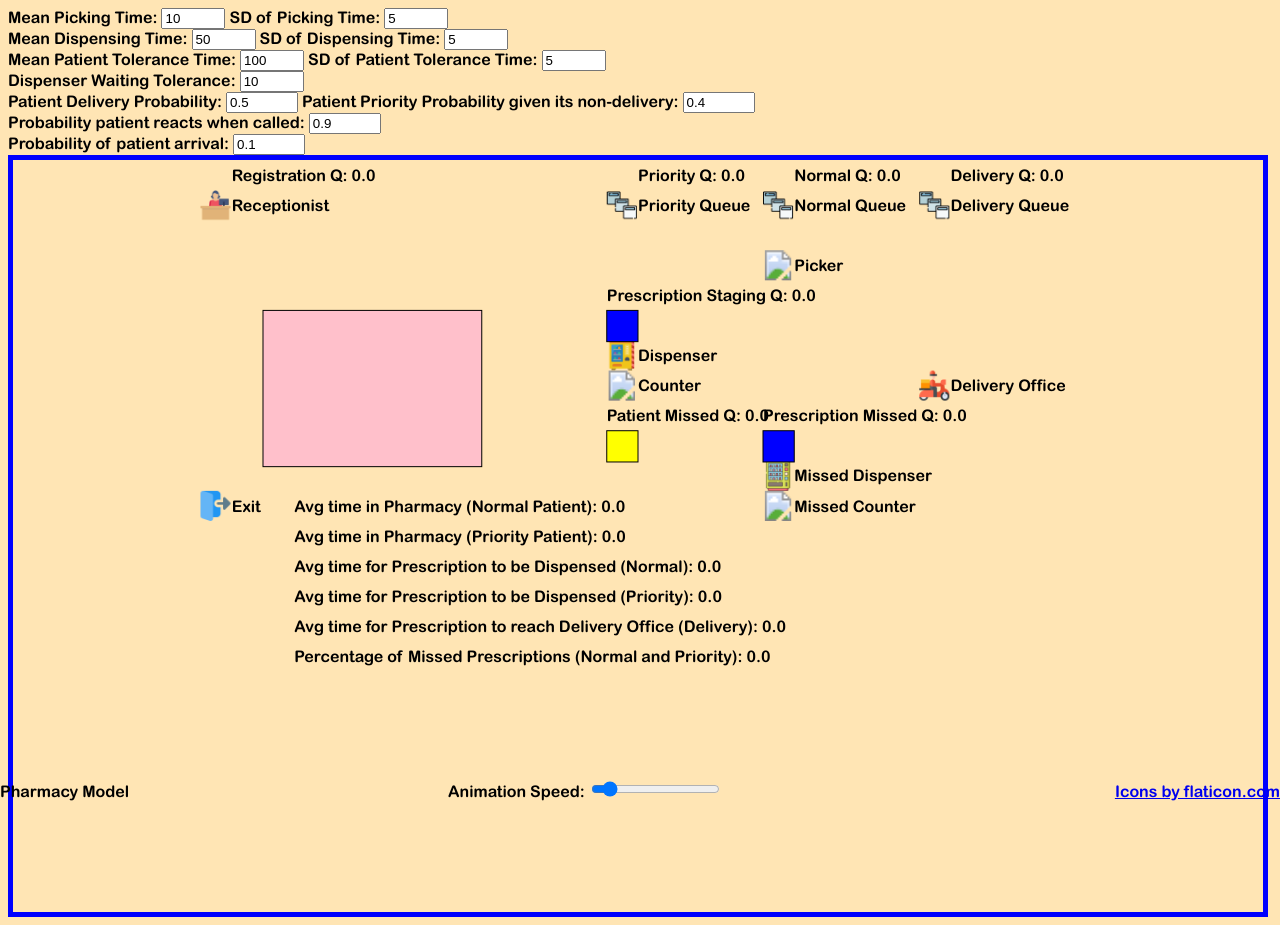
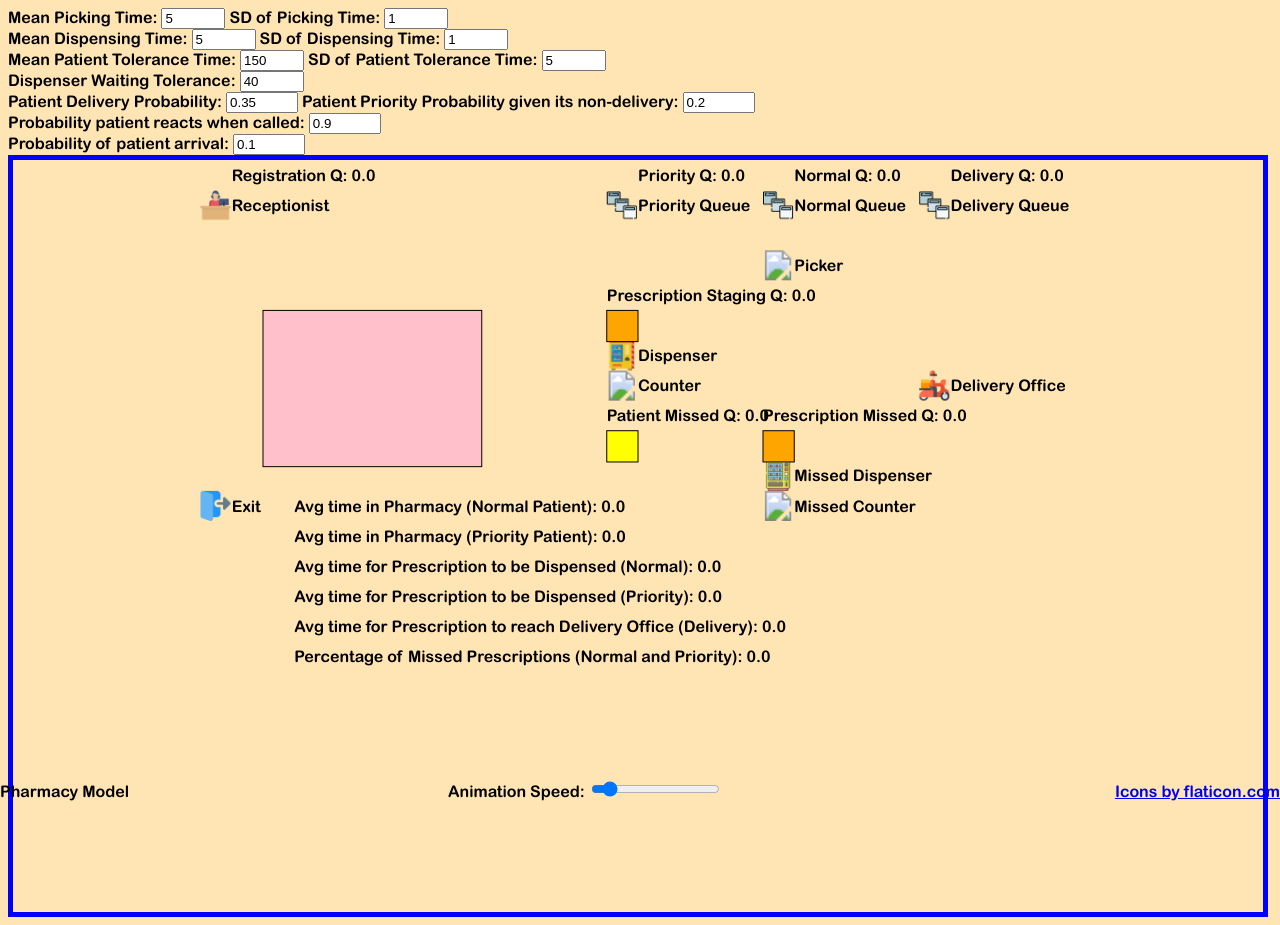
Before and after one commit to richicodes/PharmacyAgentModel, a plain HTML site: page CGHPharmacy.html in a window 1280 px wide. Drawn offline with Linux system fonts and the light colour scheme.

Commit message:
cosmetic updates

```diff
--- a/CGHPharmacy.html
+++ b/CGHPharmacy.html
@@ -18,31 +18,31 @@
 
 	<!-- number inputs for probabilities -->
 	<label for="pickerMEAN">Mean Picking Time:</label>
-	<input type="number" id="pickerMEAN" name="pickerMEAN" min="1" max="100" value = "10" onchange="updateProbabilities();" />
+	<input type="number" id="pickerMEAN" name="pickerMEAN" min="1" max="100" value = "5" onchange="updateProbabilities();" />
 	<label for="pickerSD">SD of Picking Time:</label>
-	<input type="number" id="pickerSD" name="pickerSD" min="1" max="100" value = "5" onchange="updateProbabilities();" />
+	<input type="number" id="pickerSD" name="pickerSD" min="1" max="100" value = "1" onchange="updateProbabilities();" />
 	<br>
 
 	<label for="dispenserMEAN">Mean Dispensing Time:</label>
-	<input type="number" id="dispenserMEAN" name="dispenserMEAN" min="1" max="100" value = "50" onchange="updateProbabilities();" />
+	<input type="number" id="dispenserMEAN" name="dispenserMEAN" min="1" max="100" value = "5" onchange="updateProbabilities();" />
 	<label for="dispenserSD">SD of Dispensing Time:</label>
-	<input type="number" id="dispenserSD" name="dispenserSD" min="1" max="100" value = "5" onchange="updateProbabilities();" />
+	<input type="number" id="dispenserSD" name="dispenserSD" min="1" max="100" value = "1" onchange="updateProbabilities();" />
 	<br>
 
 	<label for="patientMEAN">Mean Patient Tolerance Time:</label>
-	<input type="number" id="patientMEAN" name="patientMEAN" min="1" max="100" value = "100" onchange="updateProbabilities();" />
+	<input type="number" id="patientMEAN" name="patientMEAN" min="1" max="200" value = "150" onchange="updateProbabilities();" />
 	<label for="patientSD">SD of Patient Tolerance Time:</label>
 	<input type="number" id="patientSD" name="patientSD" min="1" max="100" value = "5" onchange="updateProbabilities();" />
 	<br>
 
 	<label for="dispenserTolerance">Dispenser Waiting Tolerance:</label>
-	<input type="number" id="dispenserTolerance" name="dispenserTolerance" min="1" max="100" value = "10" onchange="updateProbabilities();" />
+	<input type="number" id="dispenserTolerance" name="dispenserTolerance" min="1" max="100" value = "40" onchange="updateProbabilities();" />
 	<br>
 
 	<label for="ProbPatientDelivery">Patient Delivery Probability:</label>
-	<input type="number" id="ProbPatientDelivery" name="ProbPatientDelivery" min="0" max="1" step = "0.01" value = "0.5" onchange="updateProbabilities();" />
+	<input type="number" id="ProbPatientDelivery" name="ProbPatientDelivery" min="0" max="1" step = "0.01" value = "0.35" onchange="updateProbabilities();" />
 	<label for="ProbPatientPriority">Patient Priority Probability given its non-delivery:</label>
-	<input type="number" id="ProbPatientPriority" name="ProbPatientPriority" min="0" max="1" step = "0.01" value = "0.4" onchange="updateProbabilities();" />
+	<input type="number" id="ProbPatientPriority" name="ProbPatientPriority" min="0" max="1" step = "0.01" value = "0.2" onchange="updateProbabilities();" />
 	<br>
 
 	<label for="ProbReact">Probability patient reacts when called:</label>
```
Also changed, not shown: lib/BasicFunctions.js.
